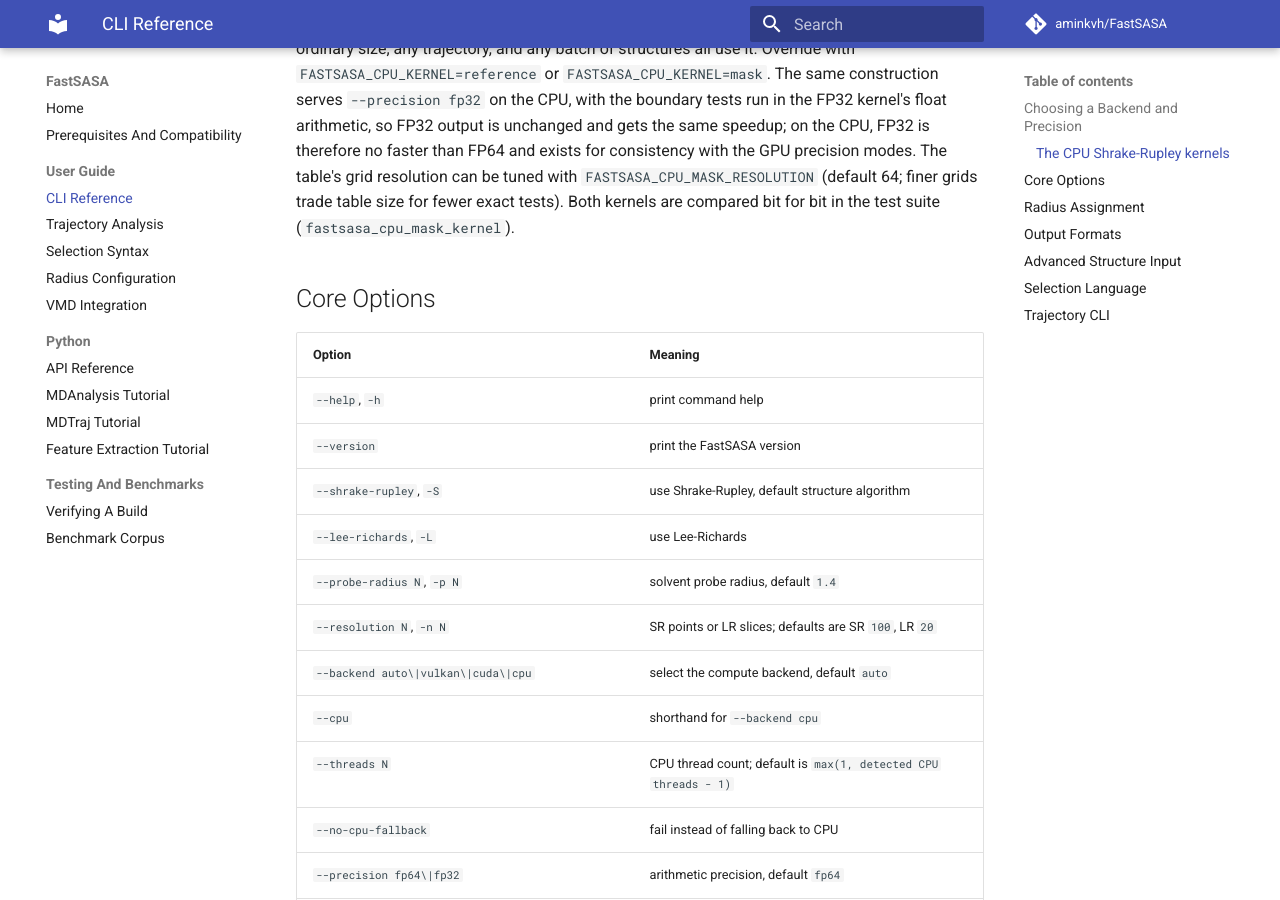
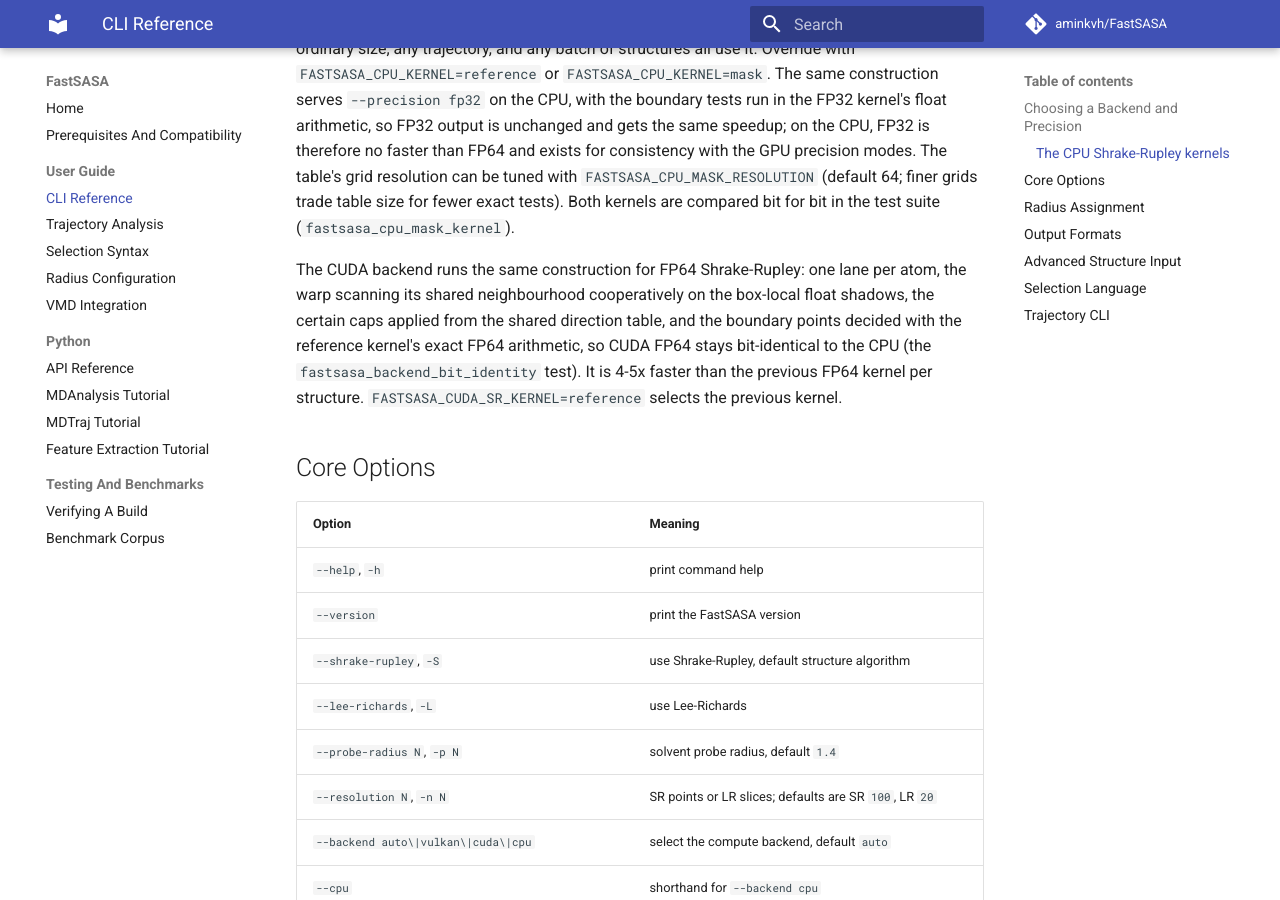
Before and after one commit to aminkvh/FastSASA, an MkDocs documentation site: the page built from docs/cli.md, in a window 1280 px wide and 900 px high, scrolled down 1810 px. Built offline with MkDocs 1.6.1 and Material for MkDocs 9.7.7, drawn with Linux system fonts in a browser that asks for light colours; comment, search, counter and statistics services are not loaded.

Commit message:
perf(cuda): mask-accelerated exact FP64 Shrake-Rupley kernel, 4-5x faster
shrake_rupley_cell_mask_kernel in src/sr_cuda.cu: the GPU form of the CPU
mask kernel, sharing its direction table (uploaded once per context and
point set through a new fastsasa_cpu_mask_table_acquire view). One lane
owns one atom and a 64*W-bit visibility mask in registers. Lanes take
atoms in cell-list order, so a warp's 32 atoms share a neighbourhood; the
warp scans the 5x5x5 cell block around its leader cooperatively on the
box-local float shadows (uniform control flow, coalesced loads), each lane
keeping the candidates that overlap its own atom. Cap threshold and
direction bin are computed in single precision; the table's pads (now
sized for float error, which costs the CPU nothing measurable) keep the
certain/possible classification rigorous. Boundary points are parked and
decided after the scan with shrake_rupley_cell_kernel's exact FP64
expression (fastsasa_dmul/fastsasa_dadd, same operation order), so the
result is the CPU reference's bit for bit. Coincident centres route every
point to the exact test.

RTX 4060 Ti, 128 points, SR kernel time (structure, previous -> new):
  2ISK   13,928 atoms   1.22 -> 0.31 ms
  6VSB   22,000 atoms   1.83 -> 0.41 ms
  4V9C  290,128 atoms   26.1 -> 5.6 ms
Per frame through the Python trajectory API (2ISK): 1.45 -> 0.54 ms,
i.e. 690 -> 1860 frames/s; the remainder is per-frame upload, cell-list
build and readback, which is now the next bottleneck.

Default for FP64 with up to 255 points; FASTSASA_CUDA_SR_KERNEL=reference
selects the previous kernel. Verified bit-identical to the CPU on the
corpus at 64/100/128/200/255 points, with 1e3/1e6 offsets, a rotation,
random radii, zero probe, coincident centres and a dense random packing;
the existing backend_bit_identity and CUDA ctests pass unchanged.

```diff
--- a/docs/cli.md
+++ b/docs/cli.md
@@ -85,6 +85,15 @@
 grid resolution can be tuned with `FASTSASA_CPU_MASK_RESOLUTION` (default
 64; finer grids trade table size for fewer exact tests). Both kernels are
 compared bit for bit in the test suite (`fastsasa_cpu_mask_kernel`).
+
+The CUDA backend runs the same construction for FP64 Shrake-Rupley: one lane
+per atom, the warp scanning its shared neighbourhood cooperatively on the
+box-local float shadows, the certain caps applied from the shared direction
+table, and the boundary points decided with the reference kernel's exact
+FP64 arithmetic, so CUDA FP64 stays bit-identical to the CPU (the
+`fastsasa_backend_bit_identity` test). It is 4-5x faster than the previous
+FP64 kernel per structure. `FASTSASA_CUDA_SR_KERNEL=reference` selects the
+previous kernel.
 
 ## Core Options
 
```
Also changed, not shown: 4 other files.
